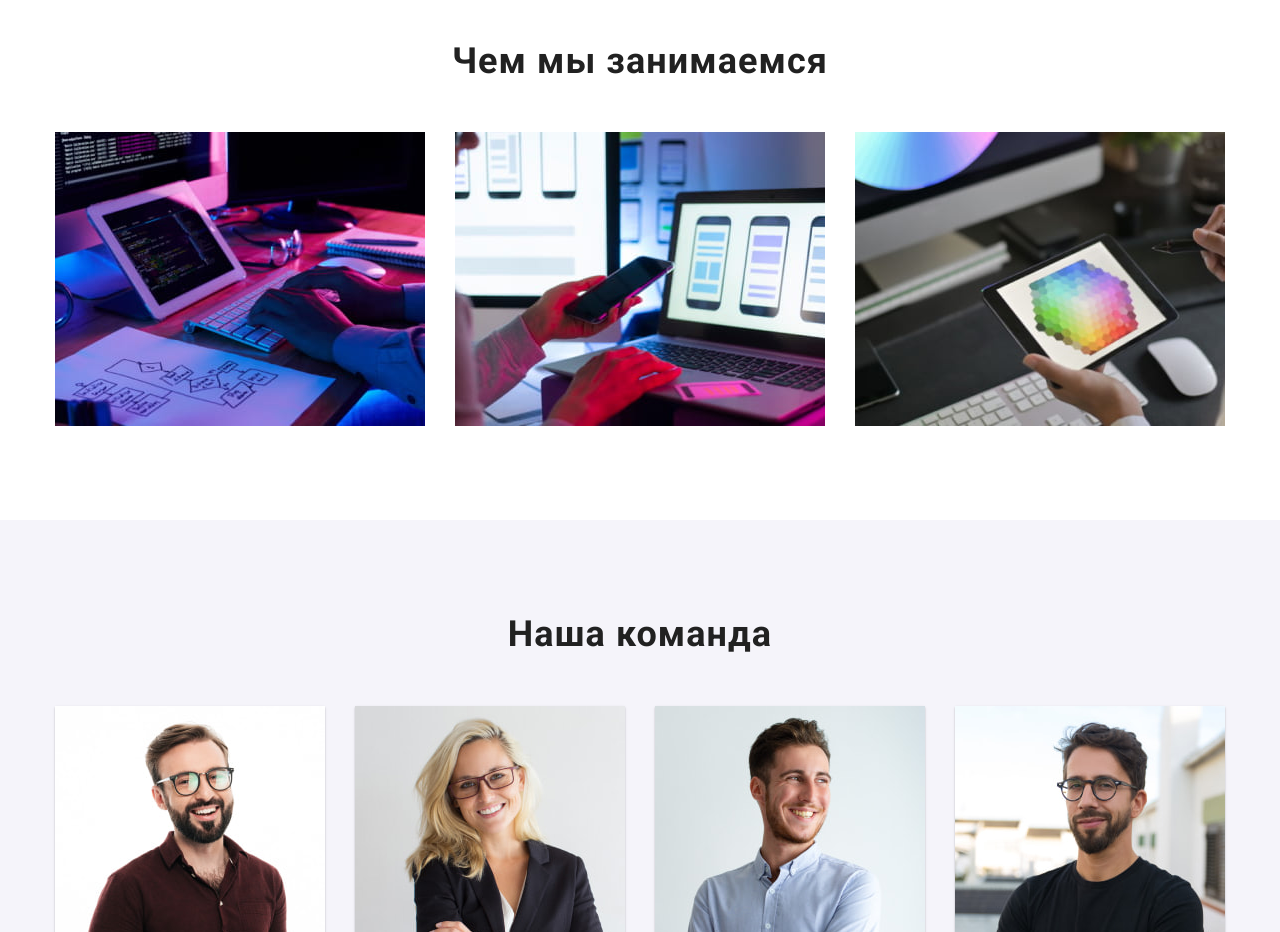
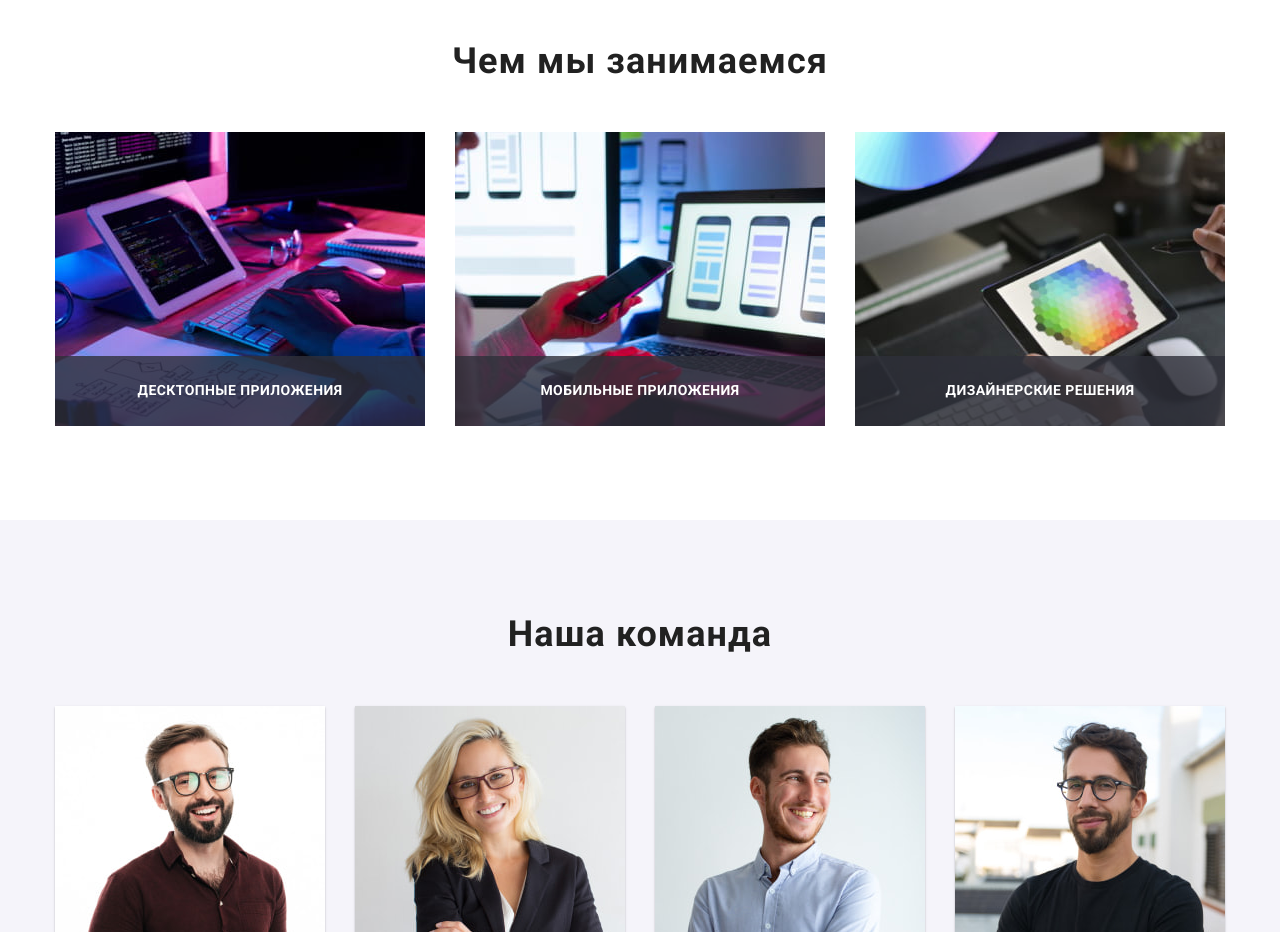
Before and after one commit to Kl0filinj/goit-markup-hw-05, a plain HTML site: page index.html in a window 1280 px wide. Shown: the part 1080-2012 px from the top of the page. Drawn offline with nearby package versions, Linux system fonts and the light colour scheme.

Commit message:
Остановка на Current-page

```diff
--- a/css/styles.css
+++ b/css/styles.css
@@ -360,6 +360,35 @@ img {
     margin-left: 30px;
 }
 
+.employment-thumb {
+    position: relative;
+}
+
+.employment-overlay {
+    display: flex;
+    justify-content: center;
+    align-items: center;
+
+    position: absolute;
+    bottom: 0;
+    left: 0;
+
+    width: 100%;
+    height: 70px;
+
+    background-color: rgba(47, 48, 58, 0.8);
+}
+
+.employment-overlay-text {
+    font-weight: 700;
+    font-size: 14px;
+    line-height: 1.14;
+    /* text-align: center; */
+    letter-spacing: 0.03em;
+    text-transform: uppercase;
+
+    color: var(--accent-white-color);
+}
 /* Наши работники */
 
 .workers {
--- a/index.html
+++ b/index.html
@@ -17,7 +17,7 @@
             <a href="index.html" class="logo">Web<span class="logo-accent dark">Studio</span></a>
             <nav class="nav-menu">
                 <ul class="nav-list">
-                    <li class="nav-item"><a href="index.html" class="nav-link">Студия</a></li>
+                    <li class="nav-item"><a href="index.html" class="nav-link current-page">Студия</a></li>
                     <li class="nav-item"><a href="portfolio.html" class="nav-link">Портфолио</a></li>
                     <li class="nav-item"><a href="#" class="nav-link">Контакты</a></li>
                 </ul>
@@ -94,9 +94,30 @@
             <div class="container">
                 <h2 class="employment-title">Чем мы занимаемся</h2>
                 <ul class="employment-list">
-                    <li class="employment-item"><img src="images/img.jpg" alt="Написание кода" class="image" width="370" height="294"></li>
-                    <li class="employment-item"><img src="images/img_2.jpg" alt="Работа с мобильными устройствами" class="image" width="370" height="294"></li>
-                    <li class="employment-item"><img src="images/img_3.jpg" alt="Работа с цветовой палитрой" class="image" width="370" height="294"></li>
+                    <li class="employment-item">
+                        <div class="employment-thumb">
+                            <img src="images/img.jpg" alt="Написание кода" class="image" width="370" height="294">
+                            <div class="employment-overlay">
+                                <p class="employment-overlay-text">Десктопные приложения</p>
+                            </div>
+                        </div>
+                    </li>
+                    <li class="employment-item">
+                        <div class="employment-thumb">
+                            <img src="images/img_2.jpg" alt="Работа с мобильными устройствами" class="image" width="370" height="294">
+                            <div class="employment-overlay">
+                                <p class="employment-overlay-text">Мобильные приложения</p>
+                            </div>
+                        </div>
+                    </li>
+                    <li class="employment-item">
+                        <div class="employment-thumb">
+                            <img src="images/img_3.jpg" alt="Работа с цветовой палитрой" class="image" width="370" height="294">
+                            <div class="employment-overlay">
+                                <p class="employment-overlay-text">Дизайнерские решения</p>
+                            </div>
+                        </div>
+                    </li>
                 </ul>
             </div>
         </section>
```
Also changed, not shown: portfolio.html (+1 -1 lines).
